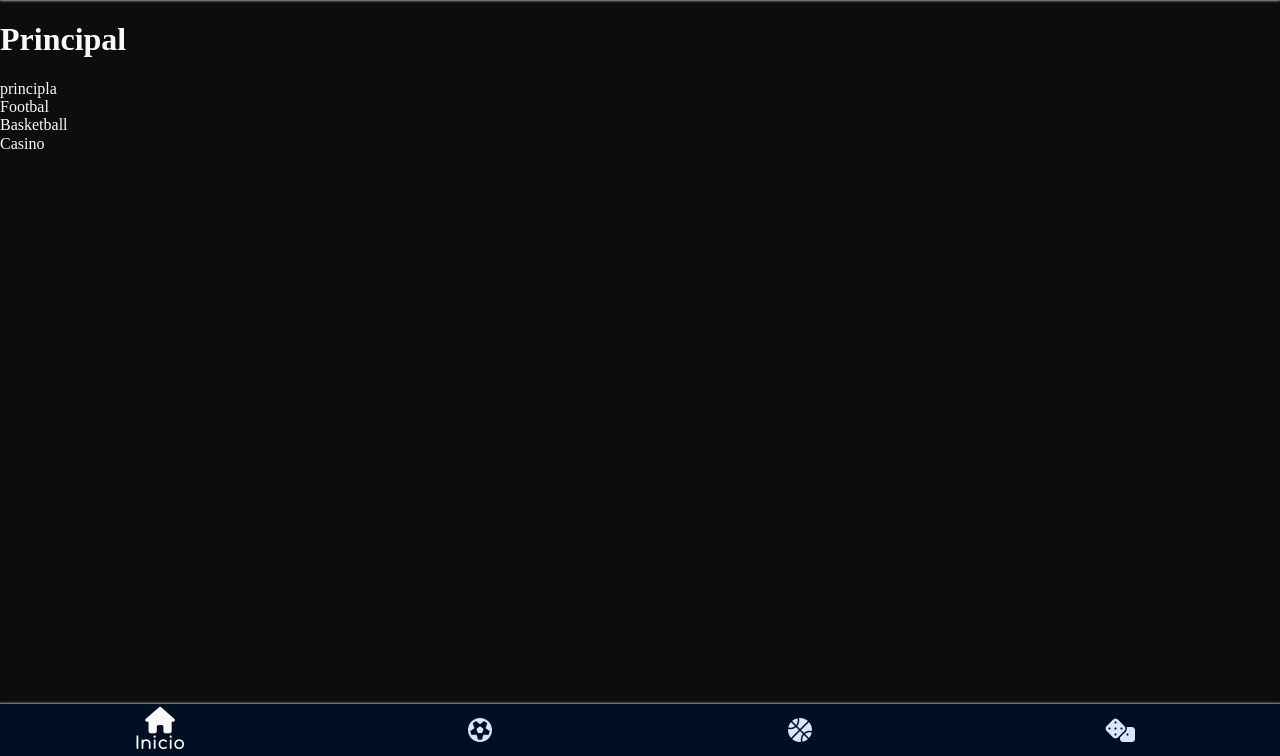
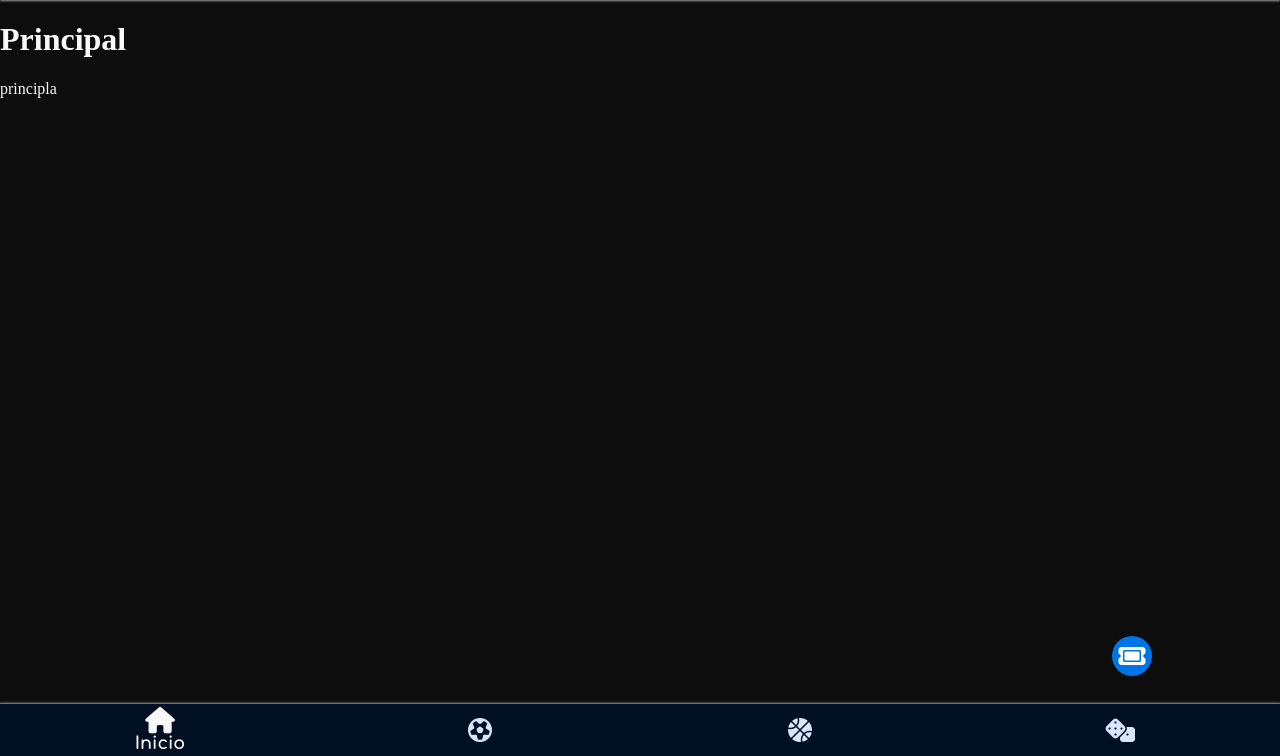
Before and after one commit to tarlos40/Palpite.co, a PHP site: page / in a window 1280 px wide. Shown: the part 44-800 px from the top of the page. Run offline with PHP 8.4, Linux system fonts and the light colour scheme; some libraries are stand-ins or nearby versions.

Commit message:
Fab button

```diff
--- /dev/null
+++ b/assets/css/fab.css
@@ -0,0 +1,18 @@
+/* FAB - LAYOUT */
+.fab {
+    position: fixed;
+    bottom: clamp(10vh, .5vh + 2vw , 10vh);
+    right: clamp(10vw, .5vw + 2vw , 10vw);
+}
+.fab button {
+    background: var(--color-primary);
+    color: white;
+    border: none;
+    border-radius: 30px;
+    cursor: pointer;
+
+    font-size: clamp(1rem, .5rem + 2vw , 1.5rem);
+
+    width: clamp(2.5rem, .5rem + 2vw, 3rem);
+    height:  clamp(2.5rem, .5rem + 2vw, 3rem);
+}
--- a/assets/css/header.css
+++ b/assets/css/header.css
@@ -28,7 +28,7 @@ header.header {
     'leftbar-main'
     'leftbar-bottom'
     'leftbar-footer';
-    animation: slideToRigth 700ms forwards;
+
     height: 100vh;
     width: clamp(45vw, 2vw + 2vw , 50vw);
     z-index: inherit;
--- a/assets/css/styles.css
+++ b/assets/css/styles.css
@@ -52,9 +52,9 @@ html {
     justify-content: stretch;
     align-items: stretch;
     scroll-behavior: smooth;
-    height: 100%;
-    width: 100%;
-    display: flex;
+
+    height: calc(100vh - 7vh);
+    width: 100vw;
 }
 
 .active {
--- a/index.html
+++ b/index.html
@@ -11,10 +11,10 @@
     <!-- NORMALIZE - IMPORT -->
     <link rel="stylesheet" href="./vendor/normalize-8.0.1/normalize.css">
     <!-- CSS - IMPORT -->
+    <link rel="stylesheet" href="./assets/css/fab.css">
     <link rel="stylesheet" href="./assets/css/footer.css">
     <link rel="stylesheet" href="./assets/css/header.css">
     <link rel="stylesheet" href="./assets/css/styles.css">
-    <link rel="stylesheet" href="./assets/css/animation.css">
 </head>
 <body>
     <!-- HEADER -->
@@ -51,7 +51,7 @@
     </div>
 
     <!-- MAIN -->
-    <main>
+    <main class="pages">
         <!-- MAIN - PRINCIPAL -->
         <div class="container active">
             <h1>Principal</h1>
@@ -70,6 +70,10 @@
             Casino
         </div>
     </main>
+
+    <div class="fab">
+        <button><i class="fa-solid fa-ticket"></i></button>
+    </div>
 
     <!-- FOOTER -->
     <footer class="footer">
```
